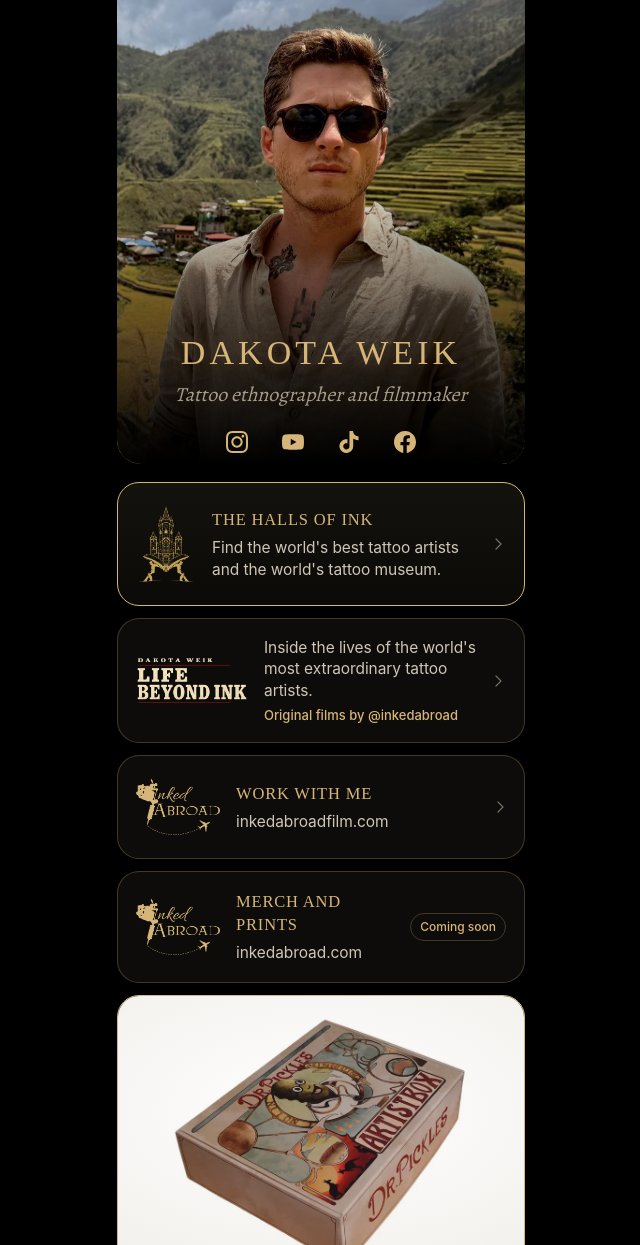
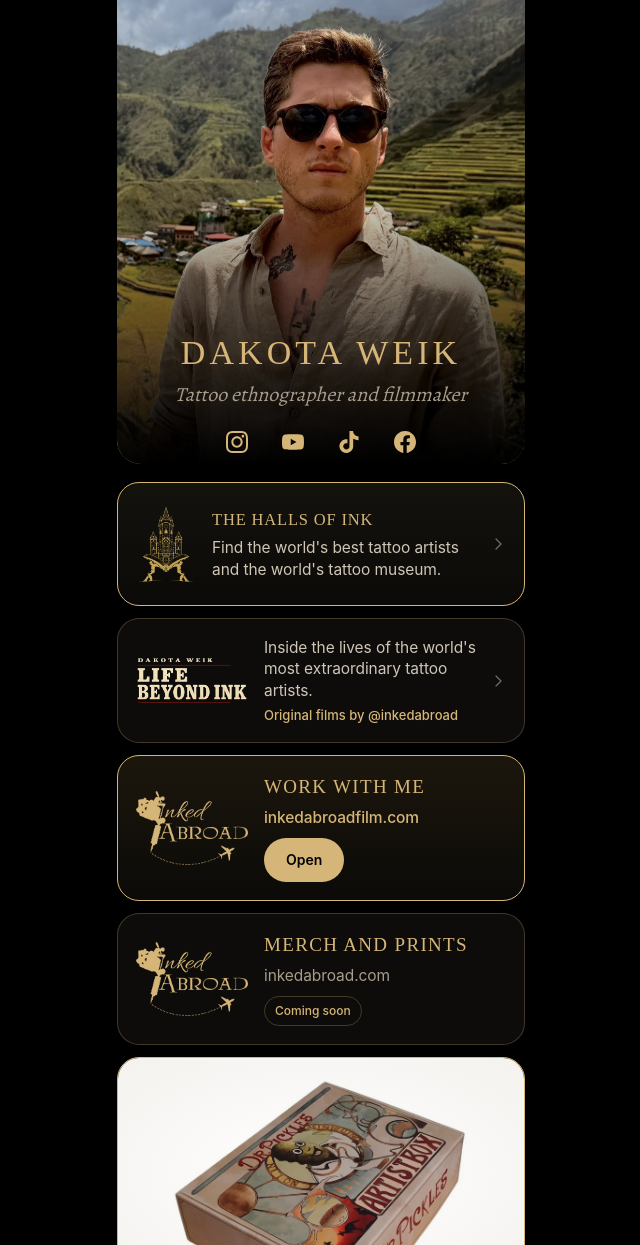
Before and after one commit to inkedabroad/boldlinefilms, an Astro site: page /dakota in a window 1280 px wide. Shown: the top 1245 px of the page, without its empty margins (319-959 px from the left). Built offline with nearby package versions, Linux system fonts and the light colour scheme; Astro itself is replaced by a stand-in of ours; a web font is replaced by a local one.

Commit message:
Link page: make the Inked Abroad cards stand out
Co-Authored-By: Claude Fable 5.2 <noreply@anthropic.com>
Claude-Session: https://claude.ai/code/session_01UQHQ29FpQRLu9nWmAi7RPu

```diff
--- a/src/pages/dakota.astro
+++ b/src/pages/dakota.astro
@@ -49,10 +49,10 @@ const posters = shelf.flatMap((entry) => {
           <span><strong class="dakotaSrOnly">LIFE BEYOND INK</strong><small>Inside the lives of the world's most extraordinary tattoo artists.</small><em class="dakotaCardCredit">Original films by @inkedabroad</em></span>
           <svg class="dakotaChevron" viewBox="0 0 10 16" fill="none" aria-hidden="true"><path d="m2 3 5 5-5 5" stroke="currentColor" stroke-width="1.2" stroke-linecap="round" stroke-linejoin="round" /></svg>
         </a>
-        <a href="/" class="dakotaBubble dakotaMainCard dakotaLogoCard">
+        <a href="/" class="dakotaBubble dakotaMainCard dakotaLogoCard dakotaWorkCard">
           <Image class="dakotaBrandLogo" src={iaLogo} alt="" width={642} height={428} />
           <span><strong>WORK WITH ME</strong><small>inkedabroadfilm.com</small></span>
-          <svg class="dakotaChevron" viewBox="0 0 10 16" fill="none" aria-hidden="true"><path d="m2 3 5 5-5 5" stroke="currentColor" stroke-width="1.2" stroke-linecap="round" stroke-linejoin="round" /></svg>
+          <span class="dakotaGo">Open</span>
         </a>
         <div class="dakotaBubble dakotaMainCard dakotaLogoCard dakotaCardPending" aria-disabled="true">
           <Image class="dakotaBrandLogo" src={iaLogo} alt="" width={642} height={428} />
--- a/src/styles/dakota.css
+++ b/src/styles/dakota.css
@@ -164,6 +164,14 @@ body:has(.dakotaLinkPage) .pageTransitionWrapFabSafe { padding-bottom: 0 !import
 .dakotaLinkPage .dakotaSrOnly { position: absolute !important; width: 1px; height: 1px; overflow: hidden; clip: rect(0 0 0 0); white-space: nowrap; }
 
 /* Added on the film site: the Inked Abroad cards. */
-.dakotaLinkPage .dakotaMainCard.dakotaLogoCard { grid-template-columns: 84px minmax(0,1fr) auto; }
-.dakotaLinkPage .dakotaLogoCard .dakotaBrandLogo { width: 84px; height: 56px; filter: none; }
-.dakotaLinkPage .dakotaCardPending .dakotaPendingTag { font: 500 12px/1 var(--dakota-ui); font-style: normal; padding: 7px 9px; border-radius: 999px; border-color: var(--dakota-line); }
+.dakotaLinkPage .dakotaMainCard.dakotaLogoCard { grid-template-columns: 112px minmax(0,1fr); row-gap: 10px; min-height: 124px; }
+.dakotaLinkPage .dakotaLogoCard > :first-child { grid-row: 1 / span 2; }
+.dakotaLinkPage .dakotaLogoCard > :last-child { grid-column: 2; justify-self: start; }
+.dakotaLinkPage .dakotaLogoCard .dakotaBrandLogo { width: 112px; height: 76px; filter: none; }
+.dakotaLinkPage .dakotaLogoCard strong { font-size: 19px; letter-spacing: .07em; }
+.dakotaLinkPage .dakotaLogoCard small { color: var(--dakota-gold); font-weight: 500; }
+.dakotaLinkPage .dakotaWorkCard { border: 1.5px solid var(--dakota-gold); background: linear-gradient(180deg, #1c170d 0%, #0b0a08 100%); }
+.dakotaLinkPage .dakotaWorkCard .dakotaGo { display: inline-flex; align-items: center; justify-content: center; min-height: 44px; padding: 0 22px; border-radius: 999px; background: var(--dakota-gold); color: #000; font: 600 14px/1 var(--dakota-ui); white-space: nowrap; }
+.dakotaLinkPage .dakotaCardPending small { color: var(--dakota-muted); font-weight: 400; }
+.dakotaLinkPage .dakotaCardPending .dakotaPendingTag { font: 500 12px/1 var(--dakota-ui); font-style: normal; padding: 8px 10px; border-radius: 999px; border-color: var(--dakota-line); white-space: nowrap; }
+@media (max-width: 359px) { .dakotaLinkPage .dakotaMainCard.dakotaLogoCard { grid-template-columns: 84px minmax(0,1fr); } .dakotaLinkPage .dakotaLogoCard .dakotaBrandLogo { width: 84px; height: 56px; } .dakotaLinkPage .dakotaLogoCard strong { font-size: 16px; } }
```
